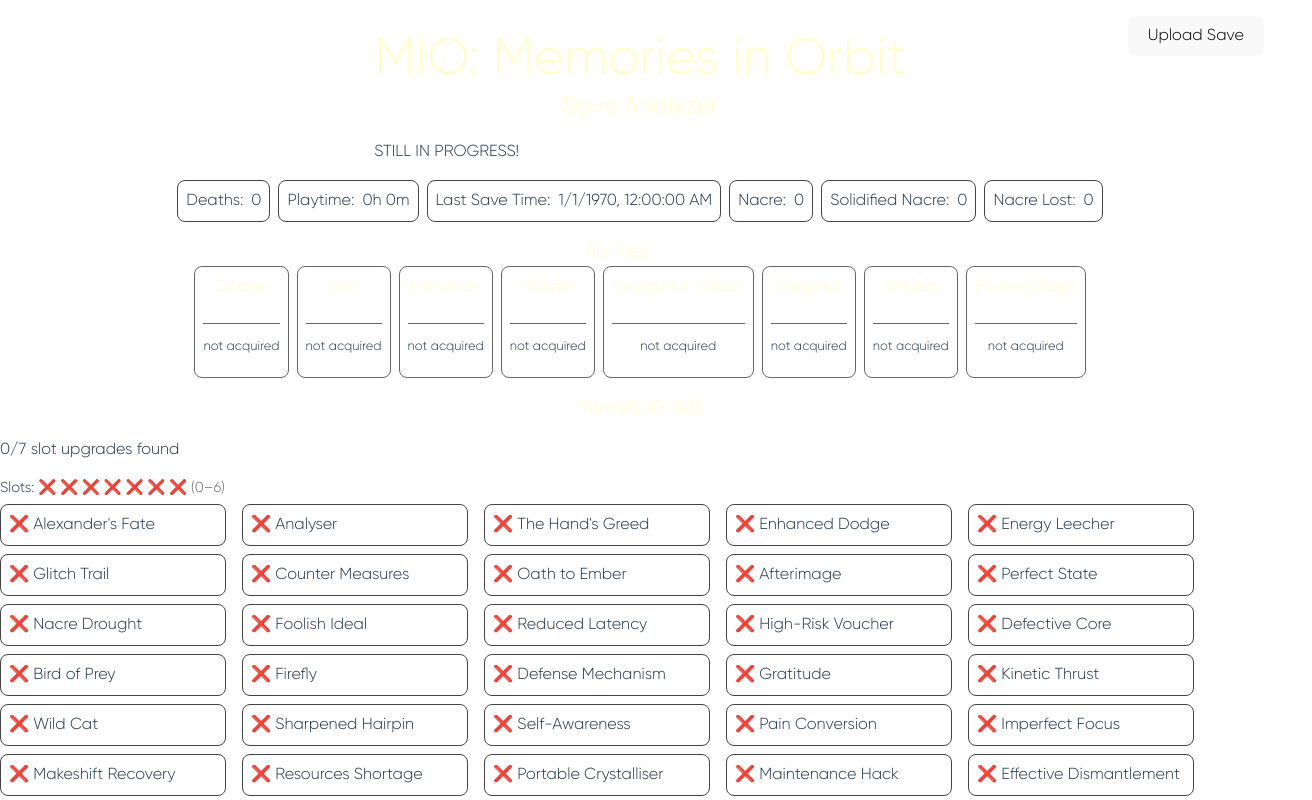
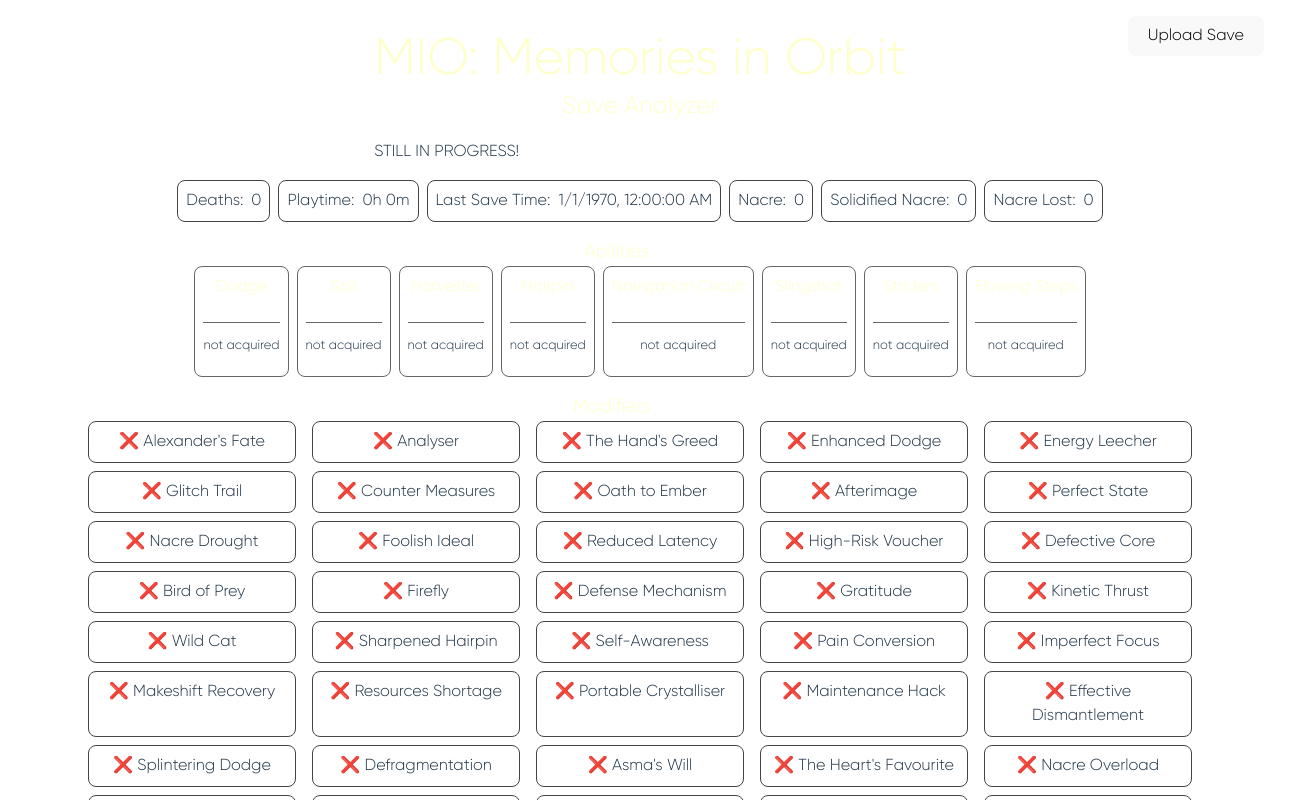
Before and after one commit to The-Black-Lodge/mio-save-analyzer, a React (Vite) app: page / in a window 1280 px wide. Shown: the top 800 px of the page, 1312 px wide, since content can reach past the window. Built offline with nearby package versions, Linux system fonts and the light colour scheme.

Commit message:
fix centering on trinkets

```diff
--- a/src/components/SaveStats.jsx
+++ b/src/components/SaveStats.jsx
@@ -24,7 +24,9 @@ const SaveStats = () => {
     <div
       style={{
         display: "flex",
+        flexWrap: "wrap",
         gap: "0.5rem",
+        justifyContent: "center",
       }}
     >
       <Stat
--- a/src/components/Trinkets.jsx
+++ b/src/components/Trinkets.jsx
@@ -16,22 +16,18 @@ const Trinkets = () => {
   const SLOT_INDICES = [0, 1, 2, 3, 4, 5, 6]
 
   return (
-    <div style={{ display: "inline-block" }}>
+    <div style={{ textAlign: "center" }}>
       <h3>
-        Trinkets ({acquiredTrinkets.length}/{Object.keys(allTrinkets).length})
+        Modifiers{" "}
+        <span style={{ color: "white" }}>
+          ({acquiredTrinkets.length}/{Object.keys(allTrinkets).length})
+        </span>
       </h3>
-      <p>{slotUpgradesCount}/7 slot upgrades found</p>
-      <p style={{ fontSize: "0.9em", margin: "0.25rem 0" }}>
-        Slots:{" "}
-        {SLOT_INDICES.map((i) =>
-          slotUpgradesAcquired.includes(i) ? "✅" : "❌",
-        ).join(" ")}{" "}
-        <span style={{ color: "#666" }}>(0–6)</span>
-      </p>
       <ul
         style={{
           display: "flex",
           flexWrap: "wrap",
+          justifyContent: "center",
           gap: "0.5rem 1rem",
           listStyle: "none",
           padding: 0,
@@ -54,6 +50,14 @@ const Trinkets = () => {
           </li>
         ))}
       </ul>
+      <p>{slotUpgradesCount}/7 slot upgrades found</p>
+      <p style={{ fontSize: "0.9em", margin: "0.25rem 0" }}>
+        Slots:{" "}
+        {SLOT_INDICES.map((i) =>
+          slotUpgradesAcquired.includes(i) ? "✅" : "❌",
+        ).join(" ")}{" "}
+        <span style={{ color: "#666" }}>(0–6)</span>
+      </p>
     </div>
   )
 }
--- a/src/components/Unlocks.jsx
+++ b/src/components/Unlocks.jsx
@@ -36,7 +36,7 @@ const Unlocks = () => {
           ({acquiredUnlocks.length}/{Object.keys(allUnlocks).length})
         </span>
       </h3>
-      <div style={{ display: "flex", gap: "0.5rem" }}>
+      <div style={{ display: "flex", flexWrap: "wrap", gap: "0.5rem", justifyContent: "center" }}>
         {Object.entries(allUnlocks).map(([key, value]) => (
           <Ability
             key={key}
--- a/src/index.css
+++ b/src/index.css
@@ -4,6 +4,12 @@
   font-weight: 300;
   font-style: normal;
   font-display: swap;
+}
+
+*,
+*::before,
+*::after {
+  box-sizing: border-box;
 }
 
 :root {
@@ -30,6 +36,10 @@ a:hover {
   color: #535bf2;
 }
 
+html {
+  overflow-x: hidden;
+}
+
 body {
   margin: 0;
   display: flex;
@@ -37,6 +47,7 @@ body {
   align-items: center;
   min-width: 320px;
   min-height: 100vh;
+  overflow-x: hidden;
 }
 
 h1 {
```
